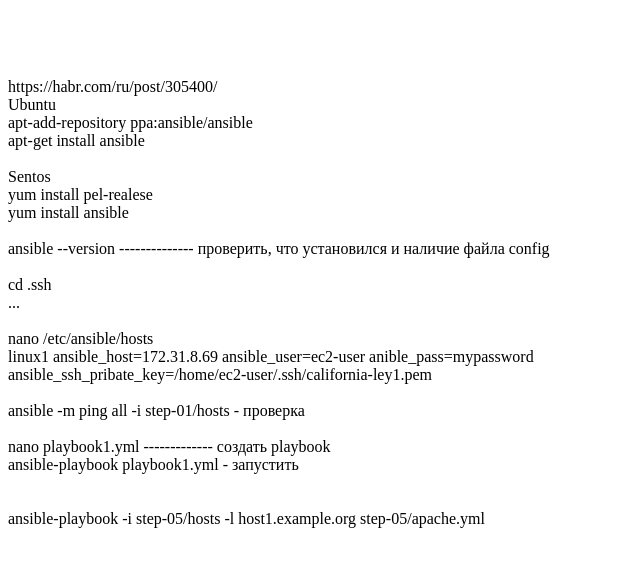
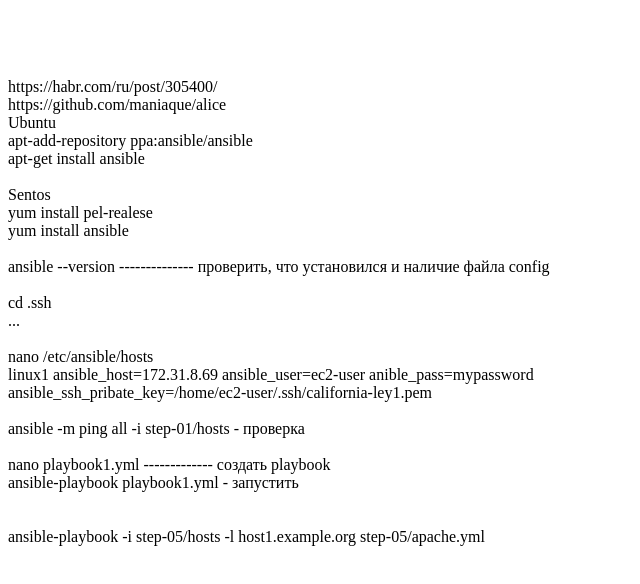
Before and after one commit to Kuuhaku11/kuuhaku11.github.io, a plain HTML site: page index.html in a window 1280 px wide. Shown: the whole page, without its empty margins (0-640 px from the left). Drawn offline with Linux system fonts and the light colour scheme.

Commit message:
Update index.html

```diff
--- a/index.html
+++ b/index.html
@@ -3,6 +3,7 @@
 </head><br />
 <body>
 <p>https://habr.com/ru/post/305400/</br>
+https://github.com/maniaque/alice</br>
 Ubuntu</br>
 apt-add-repository ppa:ansible/ansible</br>
 apt-get install ansible</br>
```
